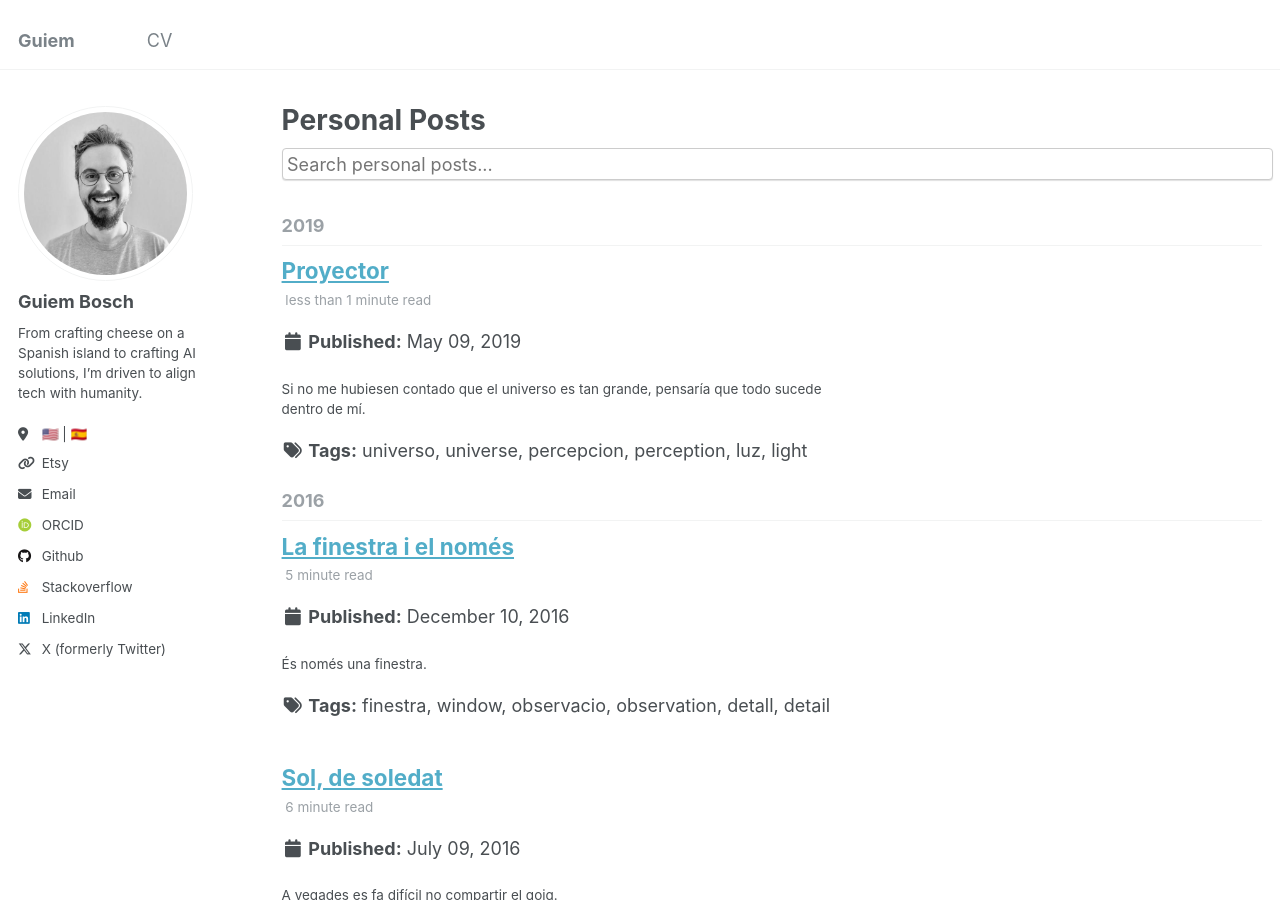
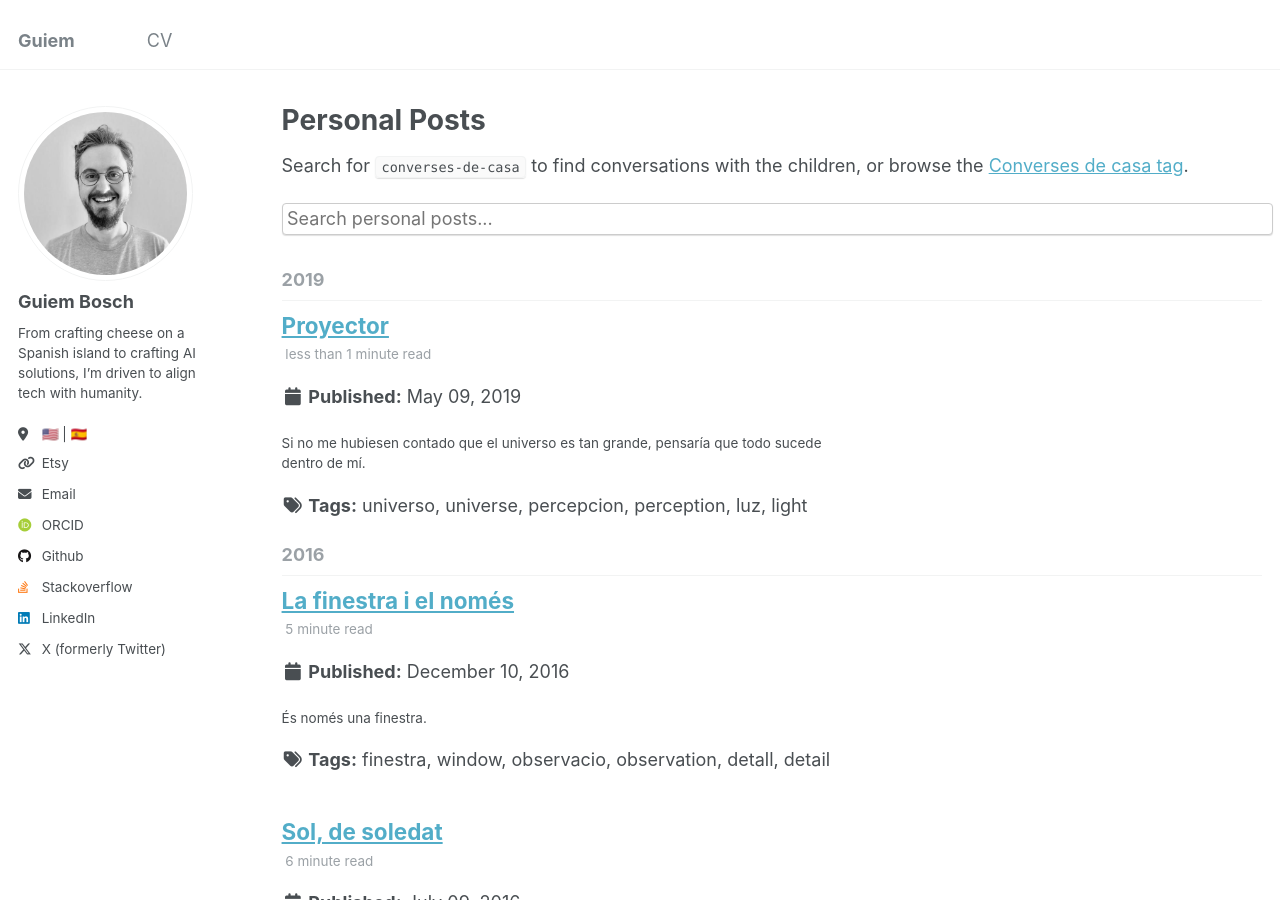
Before and after one commit to guiem/guiem.github.io, a Jekyll site: the page built from _pages/year-archive-personal.md, in a window 1280 px wide and 900 px high. Built offline with Jekyll 4.4.1, drawn with Linux system fonts in a browser that asks for light colours; some web fonts are replaced.

Commit message:
Link Converses de casa tag from personal posts archive

```diff
--- a/_pages/year-archive-personal.md
+++ b/_pages/year-archive-personal.md
@@ -6,3 +6,5 @@ author_profile: true
 filter_category: personal
 personal_search: true
 ---
+
+Search for `converses-de-casa` to find conversations with the children, or browse the [Converses de casa tag]({{ '/tags/#converses-de-casa' | relative_url }}).
```
